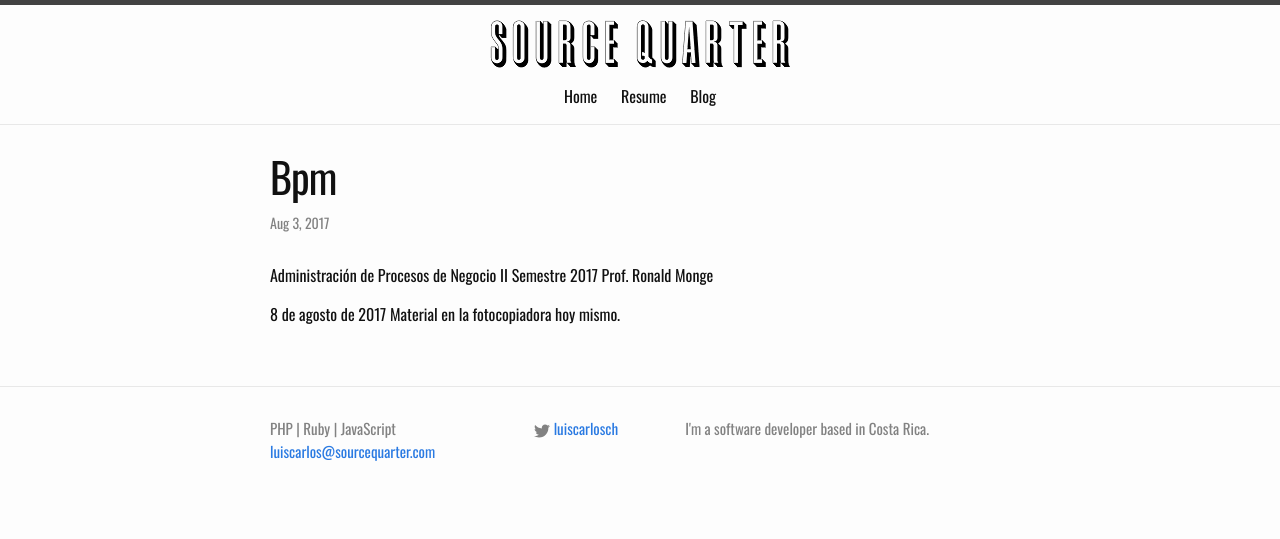
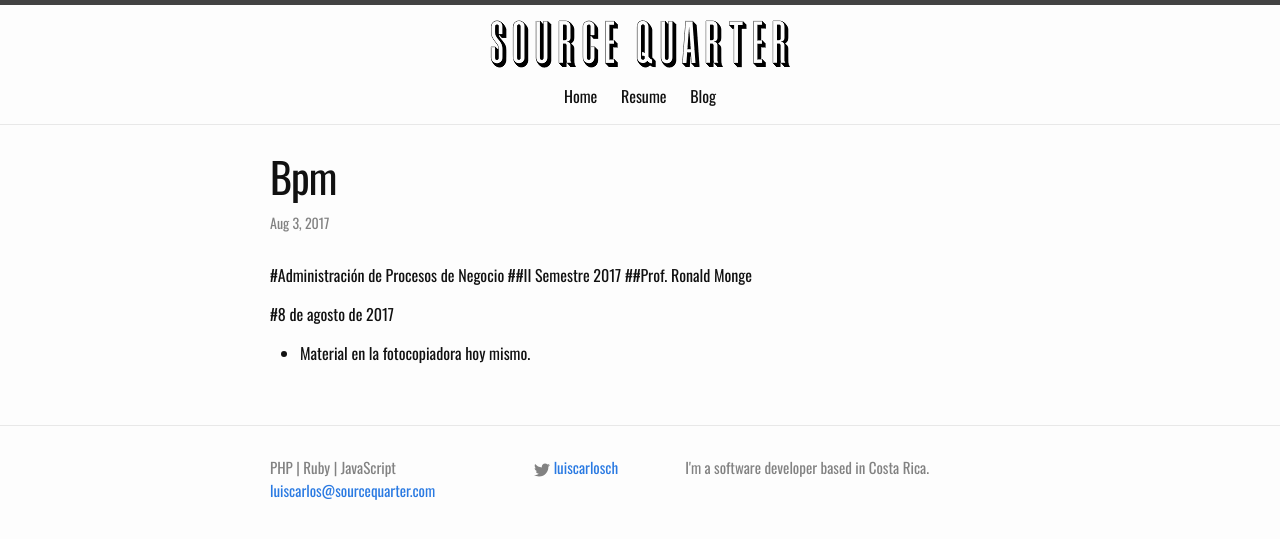
Before and after one commit to lucachaco/sourcequarter-lander, a Jekyll site: the page built from _posts/2017-08-03-bpm.md, in a window 1280 px wide. Shown: the top 539 px of the page. Built offline with Jekyll 4.4.1, drawn with Linux system fonts in a browser that asks for light colours; our own code applies the rules of GitHub Pages for plain Markdown files.

Commit message:
Update 2017-08-03-bpm.md

```diff
--- a/_posts/2017-08-03-bpm.md
+++ b/_posts/2017-08-03-bpm.md
@@ -1,8 +1,8 @@
 
-Administración de Procesos de Negocio
-II Semestre 2017
-Prof. Ronald Monge
+#Administración de Procesos de Negocio
+##II Semestre 2017
+##Prof. Ronald Monge
 
 
-8 de agosto de 2017
-Material en la fotocopiadora hoy mismo.
+#8 de agosto de 2017
+- Material en la fotocopiadora hoy mismo.
```
